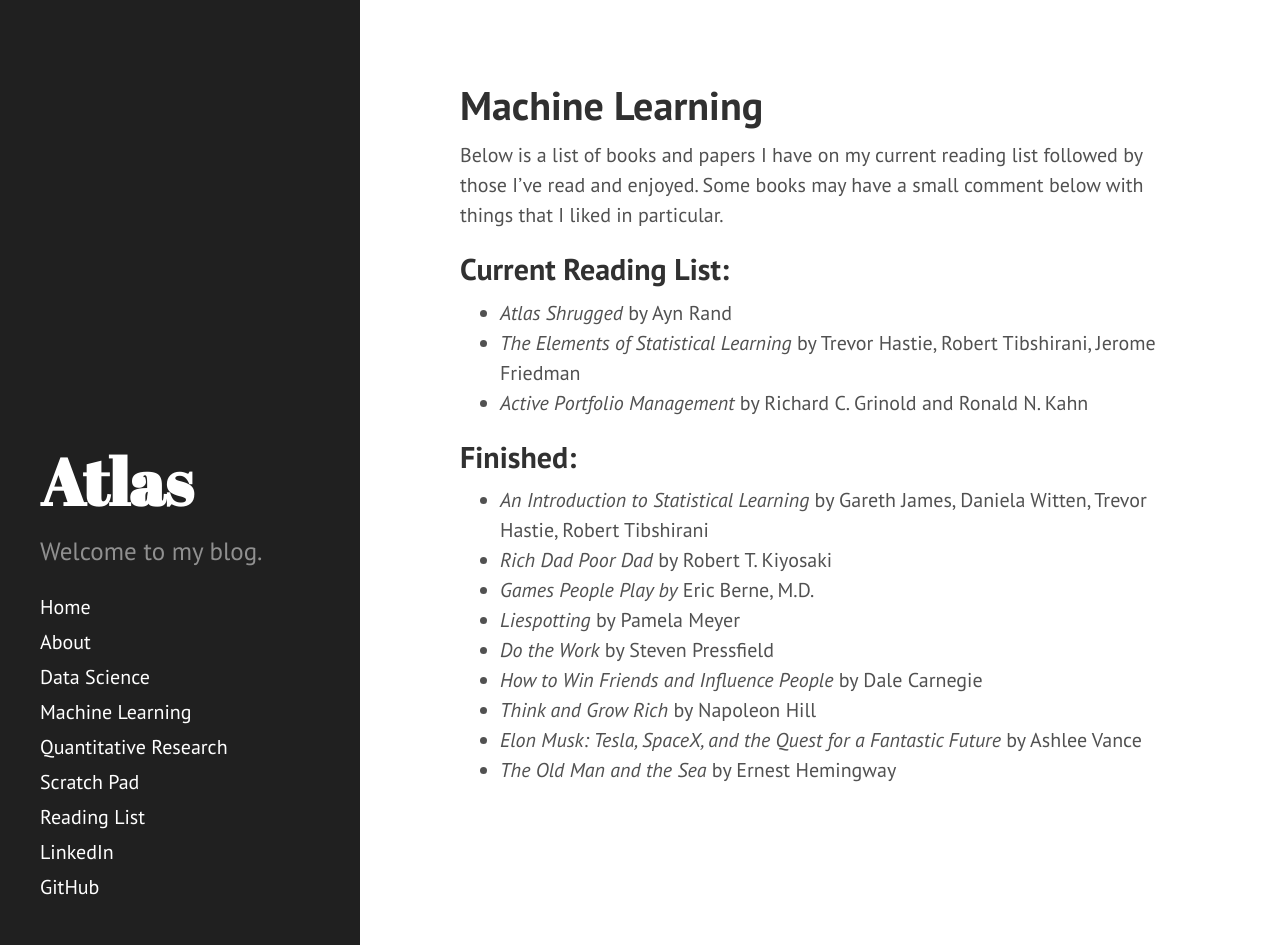
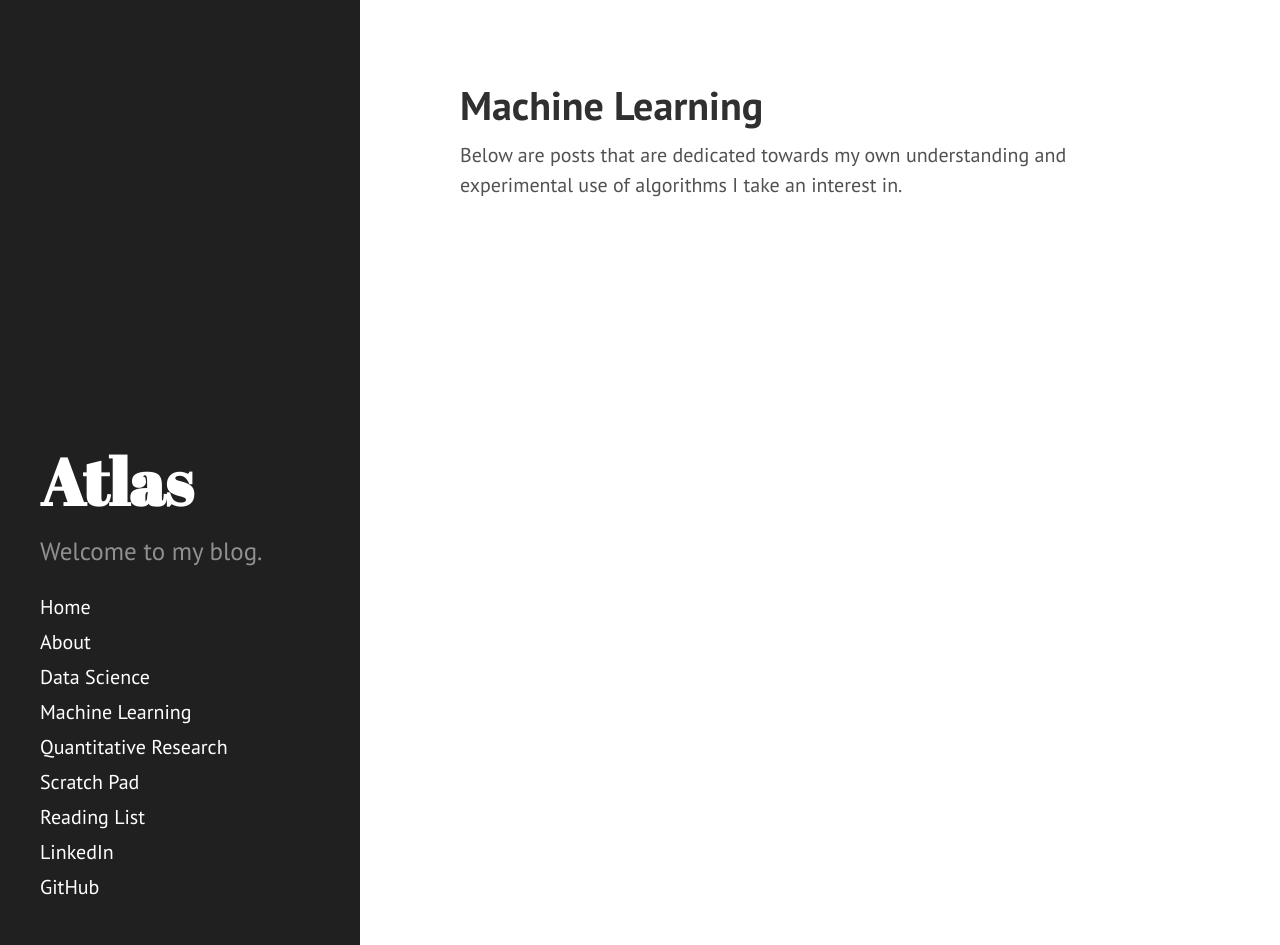
Before and after one commit to JonathanJohann/Research, a Jekyll site: the page built from Machine_Learning.md, in a window 1280 px wide and 945 px high. Built offline with Jekyll 4.4.1, drawn with Linux system fonts in a browser that asks for light colours; Markdown is read by kramdown in place of the engine named in the settings.

Commit message:
Update Machine_Learning.md

```diff
--- a/Machine_Learning.md
+++ b/Machine_Learning.md
@@ -3,23 +3,4 @@
 title: Machine Learning
 ---
 
-Below is a list of books and papers I have on my current reading list followed by those I've read and enjoyed. Some books may have a small comment below with things that I liked in particular.
-
-## Current Reading List:
-* *Atlas Shrugged* by Ayn Rand
-* *The Elements of Statistical Learning* by Trevor Hastie, Robert Tibshirani, Jerome Friedman
-* *Active Portfolio Management* by Richard C. Grinold and Ronald N. Kahn
-
-
-
-
-## Finished:
-* *An Introduction to Statistical Learning* by Gareth James, Daniela Witten, Trevor Hastie, Robert Tibshirani
-* *Rich Dad Poor Dad* by Robert T. Kiyosaki
-* *Games People Play by* Eric Berne, M.D.
-* *Liespotting* by Pamela Meyer
-* *Do the Work* by Steven Pressfield
-* *How to Win Friends and Influence People* by Dale Carnegie
-* *Think and Grow Rich* by Napoleon Hill
-* *Elon Musk: Tesla, SpaceX, and the Quest for a Fantastic Future* by Ashlee Vance
-* *The Old Man and the Sea* by Ernest Hemingway
+Below are posts that are dedicated towards my own understanding and experimental use of algorithms I take an interest in.
```
